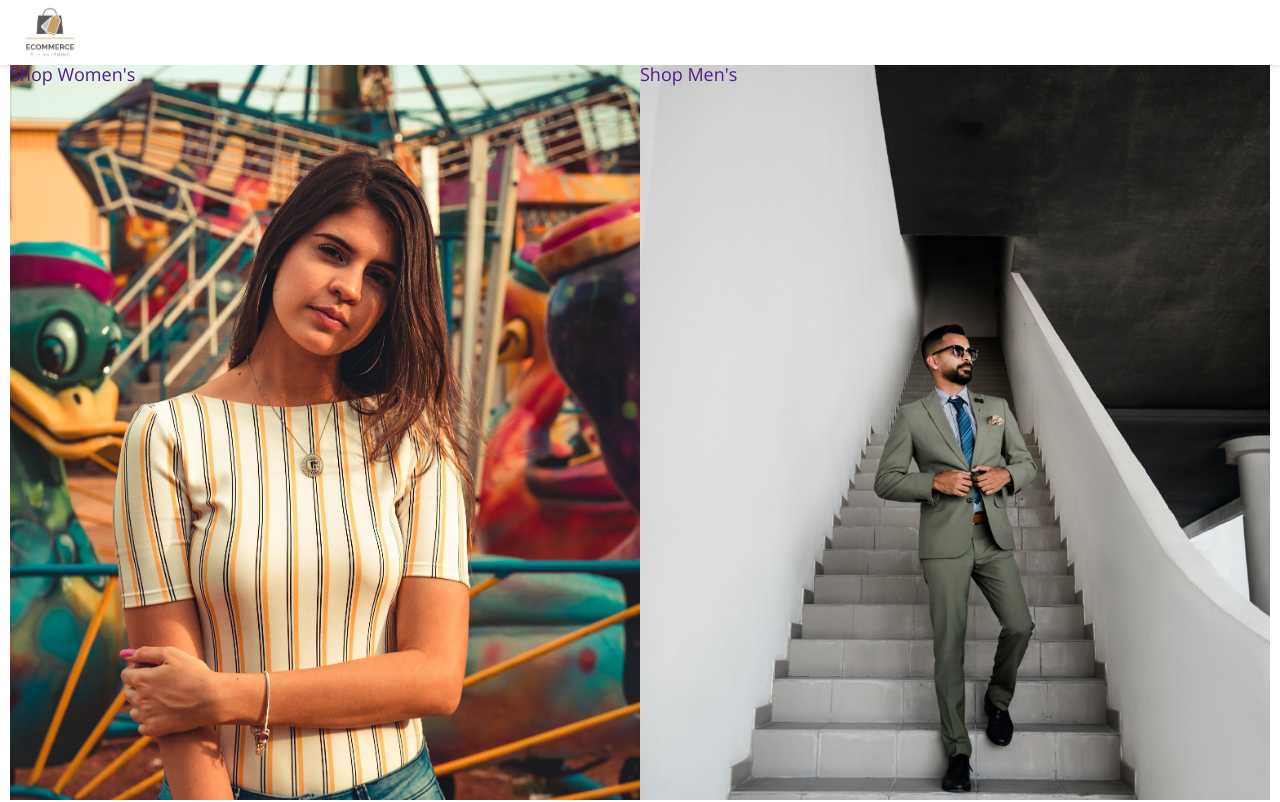
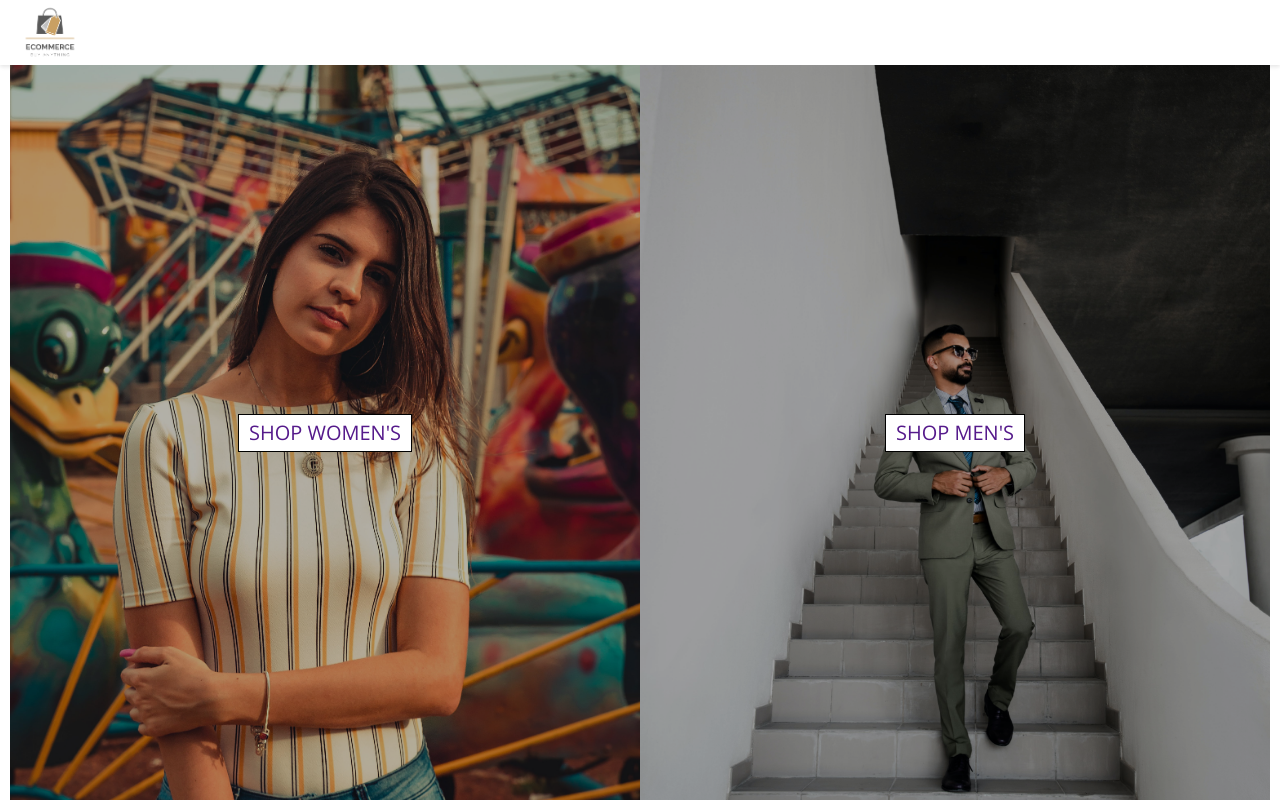
Before and after one commit to lappang-cheung/ecommerce-react-firebase-graph, a React (Vite) app: page / in a window 1280 px wide. Built offline with nearby package versions, Linux system fonts and the light colour scheme.

Commit message:
Styling up the directory

```diff
--- a/src/components/Directory/styles.scss
+++ b/src/components/Directory/styles.scss
@@ -6,12 +6,42 @@
     height: 100%;
 
     .item {
+      position: relative;
       width: 50%;
       height: 100%;
       float: left;
       background-position: center;
       background-repeat: no-repeat;
       background-size: cover;
+
+      &::after {
+        content: "";
+        position: absolute;
+        top: 0;
+        left: 0;
+        background: rgba(0, 0, 0, 0.3);
+        width: 100%;
+        height: 100%;
+        z-index: 1;
+      }
+
+      a {
+        position: absolute;
+        z-index: 2;
+        top: 50%;
+        left: 50%;
+        -webkit-transform: translate(-50%, -50%);
+        -ms-transform: translate(-50%, -50%);
+        transform: translate(-50%, -50%);
+        z-index: 2;
+        font-size: 2rem;
+        line-height: 1;
+        font-weight: 400;
+        text-transform: uppercase;
+        padding: 8px 10px;
+        border: 1px solid black;
+        background: white;
+      }
     }
   }
 }
--- a/src/default.scss
+++ b/src/default.scss
@@ -26,6 +26,7 @@ body {
 
 a {
   text-decoration: none;
+  cursor: pointer;
 }
 
 a, a:hover {
```
